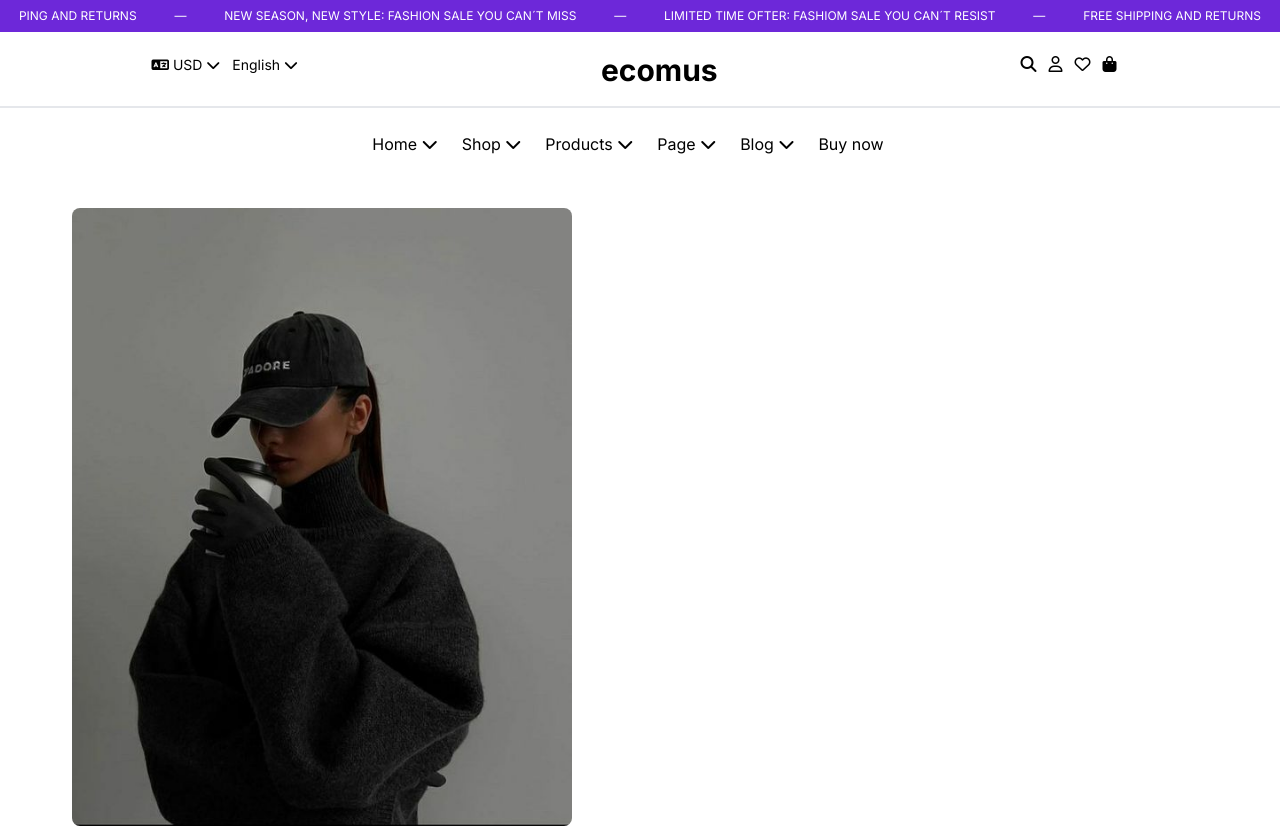
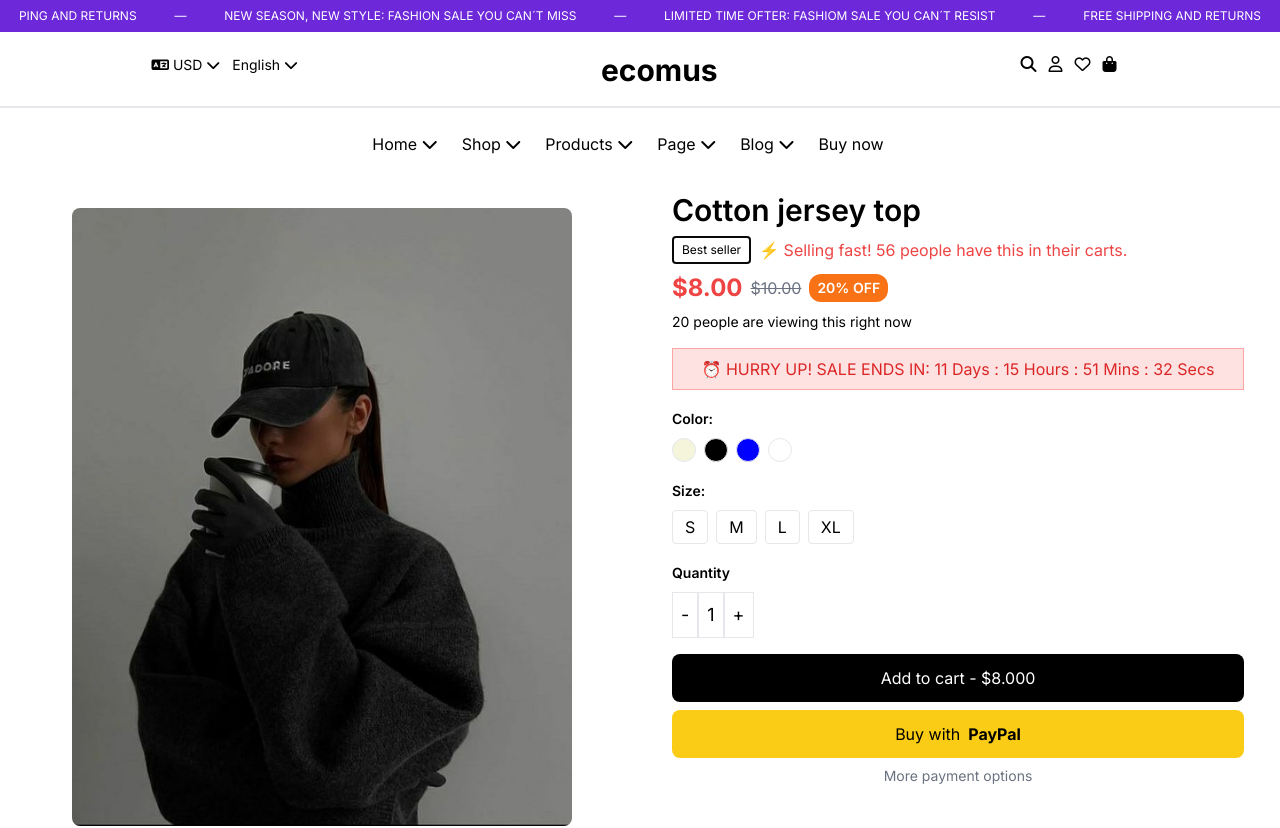
Before and after one commit to DanielaHernande/WorkShop-S1-NextJs, a Next.js app: page /home/product in a window 1280 px wide. Shown: the top 828 px of the page. Built offline with nearby package versions, Linux system fonts and the light colour scheme.

Commit message:
Feat: Product Details cretion

```diff
--- /dev/null
+++ b/src/app/_components/infoPage/productDetail/productDetail.tsx
@@ -0,0 +1,80 @@
+export default function ProductDetails() {
+  return (
+    <div className="p-4">
+      <h1 className="text-3xl font-semibold">Cotton jersey top</h1>
+      <div className="mt-2 flex items-center space-x-2">
+        <span className="px-2 py-1 border-2 border-zinc-950 text-black text-xs rounded">
+          Best seller
+        </span>
+        <span className="text-red-500">
+          ⚡ Selling fast! 56 people have this in their carts.
+        </span>
+      </div>
+
+      <div className="mt-2 flex items-center">
+        <span className="text-2xl font-bold text-red-500">$8.00</span>
+        <span className="ml-2 line-through text-gray-500">$10.00</span>
+        <span className="ml-2 bg-orange-500 text-white font-semibold px-2 py-1 rounded-xl text-sm">
+          20% OFF
+        </span>
+      </div>
+
+      <p className="mt-2 text-sm">20 people are viewing this right now</p>
+      <div className="mt-4 bg-red-100 border border-red-300 p-2 text-center text-red-600">
+        ⏰ HURRY UP! SALE ENDS IN: 11 Days : 15 Hours : 51 Mins : 32 Secs
+      </div>
+
+      <div className="mt-4">
+        <span className="text-sm font-semibold">Color: </span>
+
+        <div className="flex space-x-2 mt-2">
+          {["Beige", "Black", "Blue", "White"].map((color) => (
+            <button
+              key={color}
+              className={`w-6 h-6 rounded-full border  "border-black" : "border-gray-300"}`}
+              style={{ backgroundColor: color.toLowerCase() }}
+            />
+          ))}
+        </div>
+      </div>
+
+      <div className="mt-4">
+        <span className="text-sm font-semibold">Size: </span>
+
+        <div className="flex space-x-2 mt-2">
+          {["S", "M", "L", "XL"].map((size) => (
+            <button
+              key={size}
+              className={`border px-3 py-1 "border-black" : "border-gray-300" rounded`}
+            >
+              {size}
+            </button>
+          ))}
+        </div>
+      </div>
+
+      <div className="mt-4">
+        <span className="text-sm font-semibold">Quantity</span>
+        <div className="flex items-center mt-2">
+          <button className="border p-2 text-lg">-</button>
+
+          <button className="border p-2 text-lg">1</button>
+
+          <button className="border p-2 text-lg">+</button>
+        </div>
+      </div>
+
+      <div className="mt-4">
+        <button className="w-full bg-black text-white p-3 rounded-lg mb-2 flex justify-center items-center">
+          Add to cart - $8.000
+        </button>
+        <button className="w-full bg-yellow-400 text-black p-3 rounded-lg flex justify-center items-center">
+          Buy with <span className="ml-2 font-bold">PayPal</span>
+        </button>
+        <a href="#" className="block mt-2 text-sm text-center text-gray-500">
+          More payment options
+        </a>
+      </div>
+    </div>
+  );
+}
--- a/src/app/home/product/page.tsx
+++ b/src/app/home/product/page.tsx
@@ -1,3 +1,4 @@
+import ProductDetails from "@/app/_components/infoPage/productDetail/productDetail";
 import ProductGallery from "@/app/_components/infoPage/productGallery/productGallery";
 
 export default function PageProduct() {
@@ -9,7 +10,7 @@ export default function PageProduct() {
             <ProductGallery />
 
             {/* Detalles del producto */}
-
+            <ProductDetails />
           </div>
 
           {/* Extras como políticas de devolución, comparaciones, etc. */}
```
